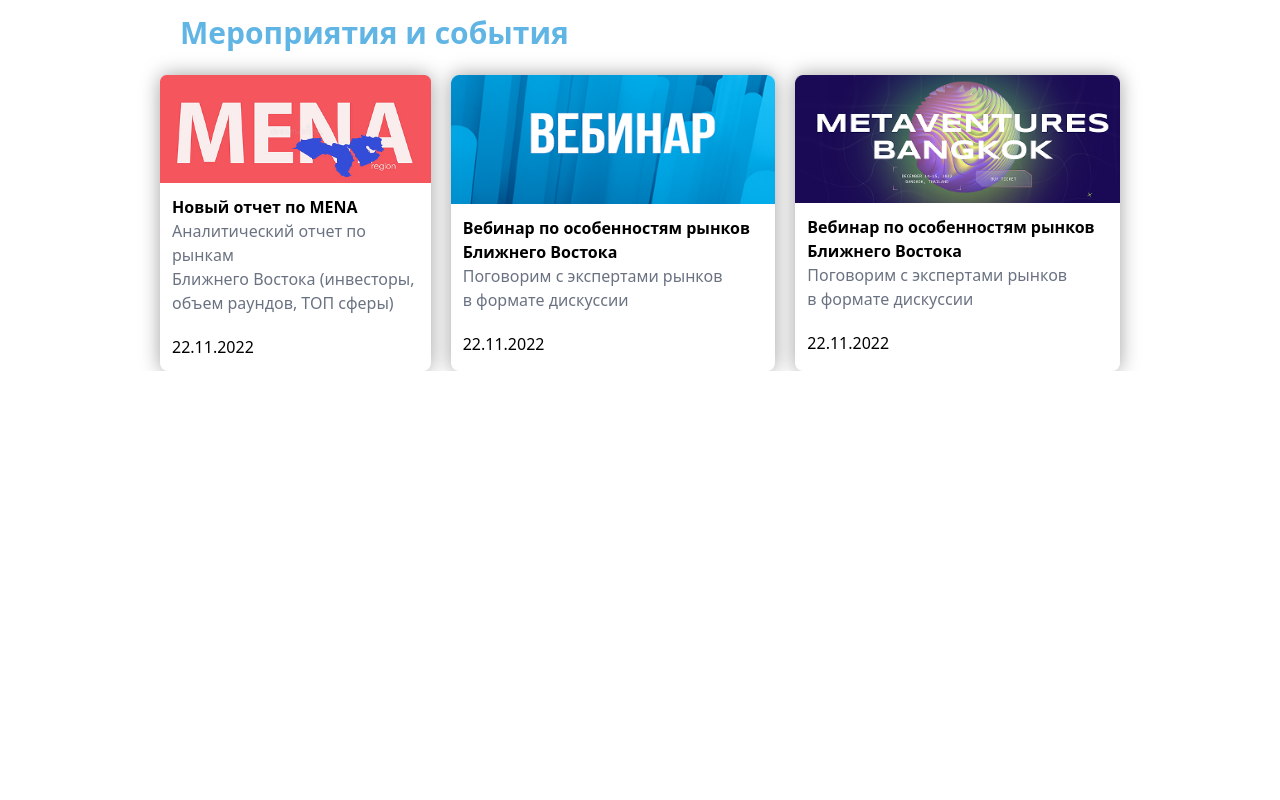
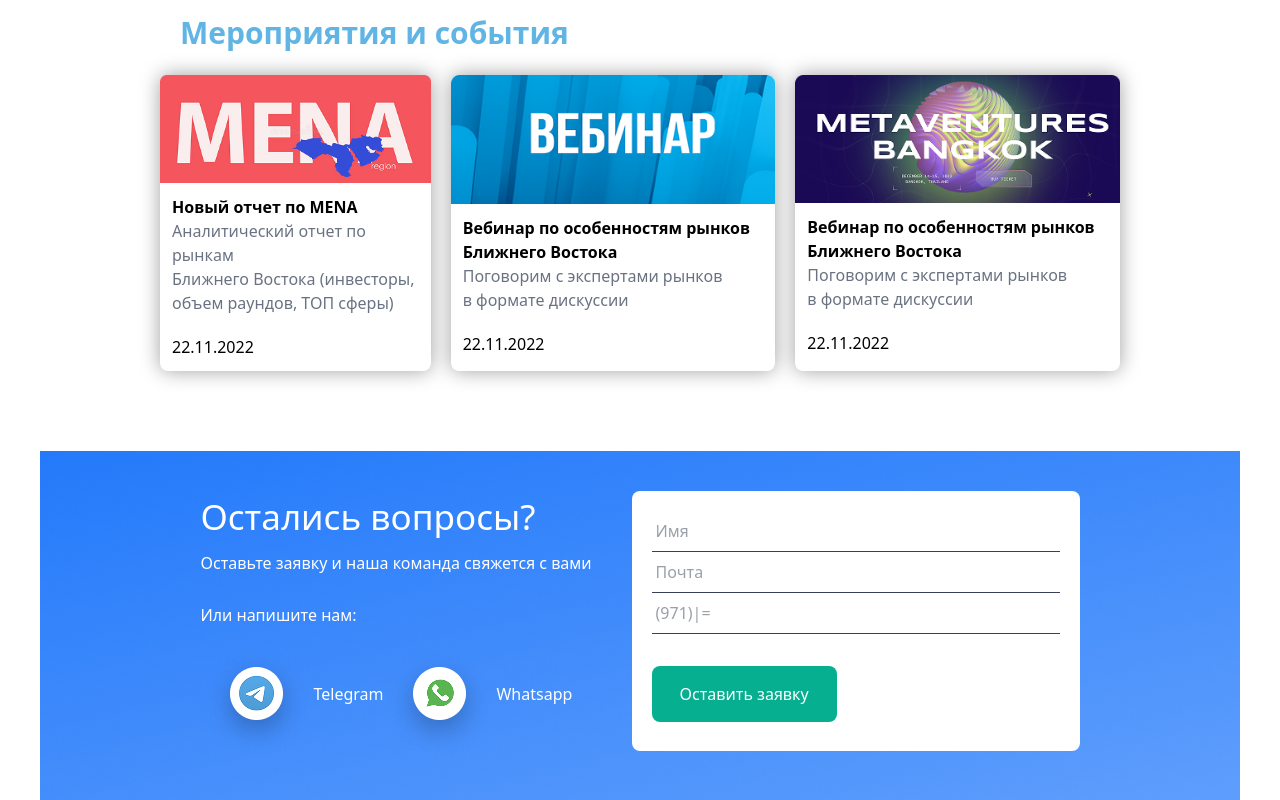
Before and after one commit to muhammadzoirov40-crypto/exem-2x, a website: page index.html in a window 1280 px wide. Shown: the part 8198-8998 px from the top of the page. Before the commit the page ends 8569 px from the top, so only its background shows below. Drawn offline with Linux system fonts and the light colour scheme.

Commit message:
Остались вопросы?

```diff
--- a/index.html
+++ b/index.html
@@ -654,6 +654,30 @@
                 </div>
             </div>
         </section>
+        <section style="background-image: url(img/Rectangle\ 1971\ \(1\).png);"
+            class="sm:flex gap-10 mt-20 justify-center pb-10 text-center px-10 lg:text-start">
+            <div class="text-white pt-10">
+                <h1 class="text-[35px]">Остались вопросы?</h1>
+                <p class="py-2 ">Оставьте заявку и наша команда свяжется с вами</p>
+                <p class="mt-5 ">Или напишите нам:</p>
+                <div class="flex items-center">
+                    <img src="./img/Group 665.png" alt="" class="mt-5">
+                    <p class="">Telegram</p>
+                    <img src="./img/Group 664.png" alt="" class="mt-5">
+                    <p class="">Whatsapp</p>
+                </div>
+            </div>
+            <form class="mt-10 ml-[20%] sm:ml-0 text-gray-700 p-5 bg-white w-[40%] h-65 rounded-lg">
+                <input placeholder="Имя" type="text" class="py-2 px-1 outline-hidden"> <br>
+                <hr class="">
+                <input placeholder="Почта" type="text" class="py-2 px-1 outline-hidden"> <br>
+                <hr class="">
+                <input placeholder="(971)|= " type="text" class="py-2 px-1 outline-hidden"> <br>
+                <hr class="">
+                <button class="bg-[#07af91] px-7 my-8 text-white  py-4 rounded-lg">Оставить заявку</button>
+            </form>
+        </section>
+
 
     </section>
 
```
Also changed, not shown: img/Group 664.png (added), img/Group 665.png (added), src/output.css.
